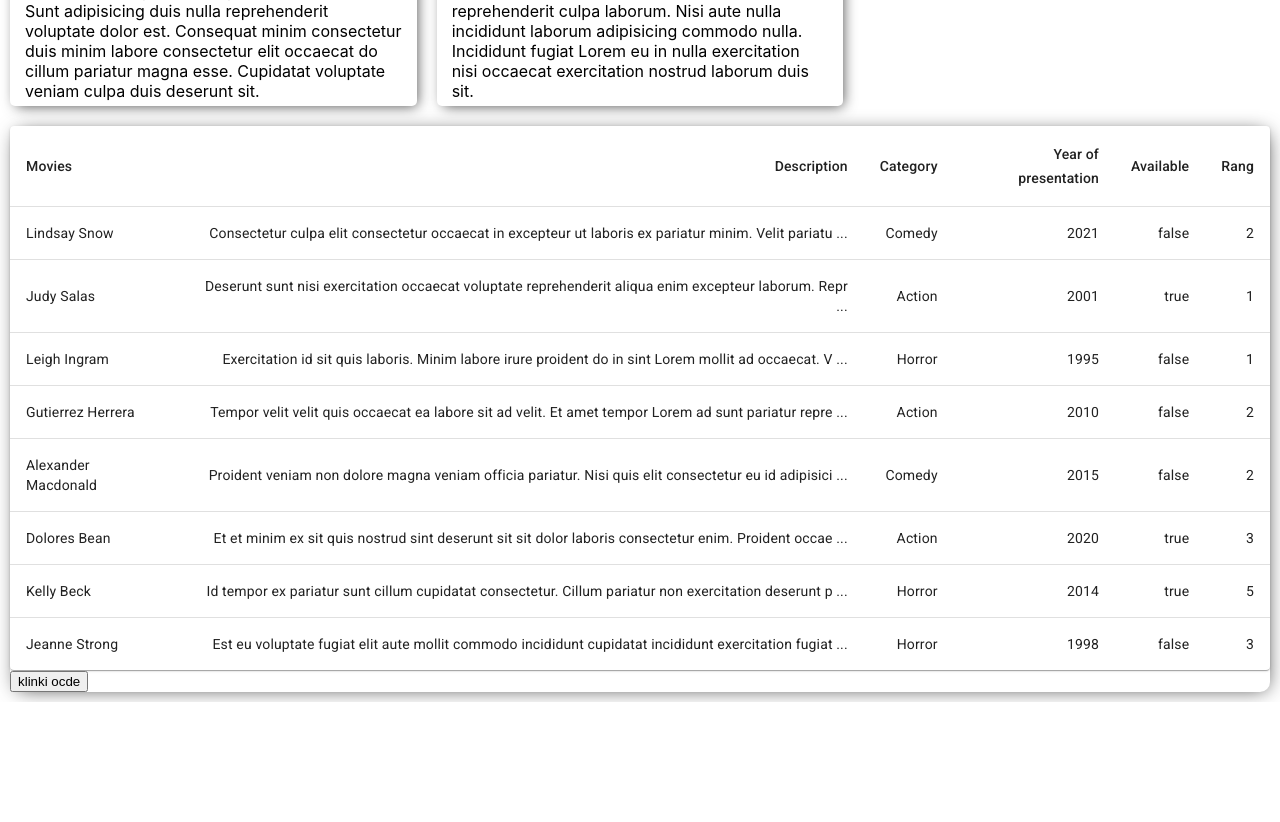
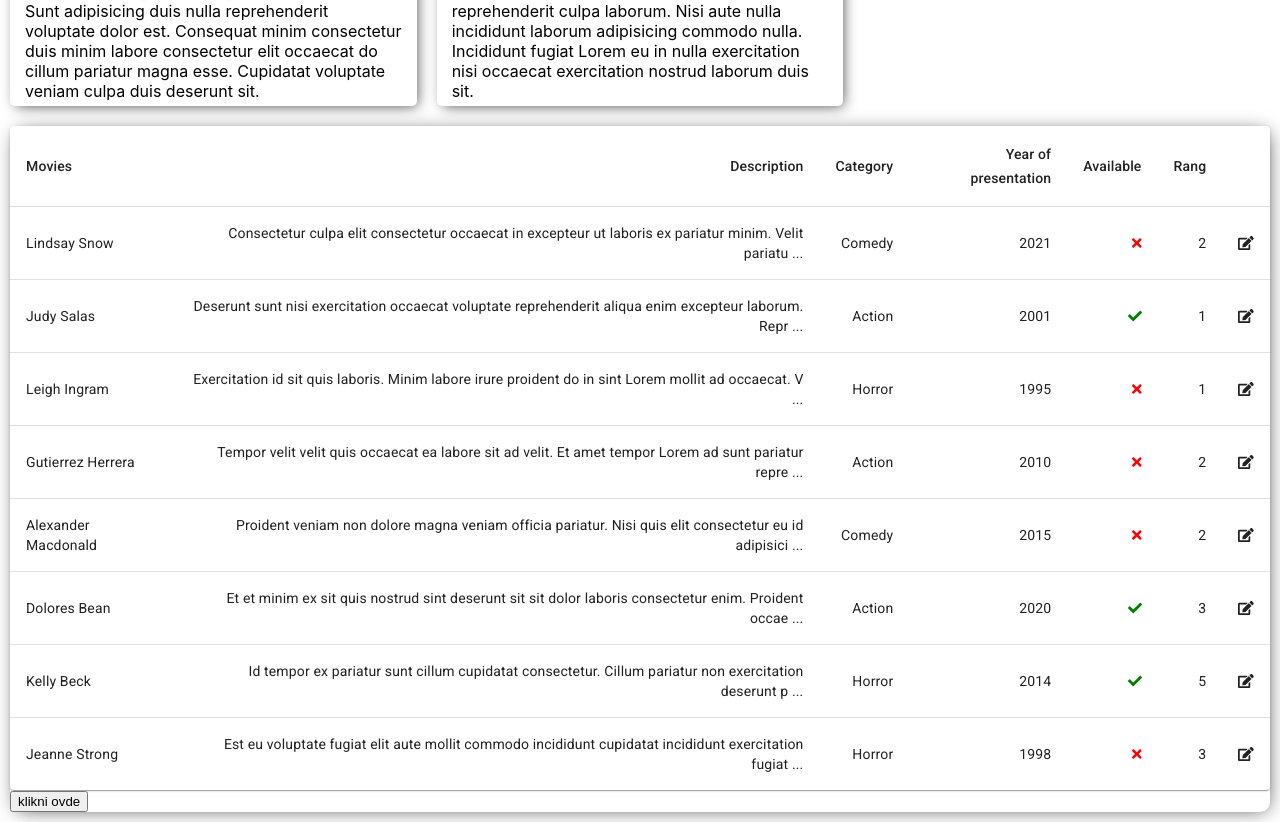
Before and after one commit to NemanjaSupljeglav/infoferc-redux-example, a React (Create React App) app: page / in a window 1280 px wide. Shown: the part 1740-2562 px from the top of the page. Before the commit the page ends 2442 px from the top, so only its background shows below. Built offline with nearby package versions, Linux system fonts and the light colour scheme.

Commit message:
add edit icons

```diff
--- a/package.json
+++ b/package.json
@@ -5,6 +5,11 @@
   "dependencies": {
     "@emotion/react": "^11.7.1",
     "@emotion/styled": "^11.6.0",
+    "@fortawesome/fontawesome-svg-core": "^1.2.36",
+    "@fortawesome/free-brands-svg-icons": "^5.15.4",
+    "@fortawesome/free-regular-svg-icons": "^5.15.4",
+    "@fortawesome/free-solid-svg-icons": "^5.15.4",
+    "@fortawesome/react-fontawesome": "^0.1.16",
     "@material-ui/core": "^4.12.3",
     "@material-ui/icons": "^4.11.2",
     "@mui/lab": "^5.0.0-alpha.66",
--- a/src/components/addNewMovie/addNewMovie.js
+++ b/src/components/addNewMovie/addNewMovie.js
@@ -85,7 +85,7 @@ function AddNewMovie() {
           Add new movie
         </Button>
         <Dialog open={open} onClose={handleClose}>
-          <DialogTitle>Add movie</DialogTitle>
+          <DialogTitle>Add movieee</DialogTitle>
           <DialogContent>
             <DialogContentText>Add your favorite movie.</DialogContentText>
 
--- a/src/components/dialogAddMovie/dialogAddMovie.js
+++ b/src/components/dialogAddMovie/dialogAddMovie.js
@@ -27,6 +27,7 @@ function DialogAddMovie(props) {
     React.useState("");
   const [enteredAvailable, setEnteredAvailable] = React.useState("true");
   const [enteredRang, setEnteredRang] = React.useState(0);
+
   const dispatch = useDispatch();
 
   const handleClickOpen = () => {
@@ -75,7 +76,10 @@ function DialogAddMovie(props) {
     };
     console.log("submit proso", dataMovie);
 
-    dispatch(addNewMovie(dataMovie));
+    {
+      props.addNewOrEdit && dispatch(addNewMovie(dataMovie));
+    }
+
     handleClose();
   };
   return (
--- a/src/components/movieDataTable/movieDataTable.css
+++ b/src/components/movieDataTable/movieDataTable.css
@@ -8,3 +8,11 @@
 .row-edit-table {
   cursor: pointer;
 }
+.row-edit-table:hover {
+  transform: scale(1.5);
+  -moz-box-shadow: 1px 0px 26px 1px rgba(0, 0, 0, 0.75);
+  transition-duration: 0.4s;
+}
+.row-edit-table:hover {
+  transition-duration: 0.4s;
+}
--- a/src/components/movieDataTable/movieDataTable.js
+++ b/src/components/movieDataTable/movieDataTable.js
@@ -6,14 +6,26 @@ import TableContainer from "@mui/material/TableContainer";
 import TableHead from "@mui/material/TableHead";
 import TableRow from "@mui/material/TableRow";
 import Paper from "@mui/material/Paper";
-import { editMovie } from "../../redux/moviesSlice";
+import { getEditMovie } from "../../redux/moviesSlice";
 import { useDispatch } from "react-redux";
 import "./movieDataTable.css";
-
-
-function createData(movies, description, category, year, available, rang) {
-  return { movies, description, category, year, available, rang };
+import { FontAwesomeIcon } from "@fortawesome/react-fontawesome";
+import { faCheck, faTimes, faEdit } from "@fortawesome/free-solid-svg-icons";
+function createData(movies, description, category, year, available, rang, id) {
+  return { movies, description, category, year, available, rang, id };
 }
+let a = {
+  title: "Nemanja Snow",
+  describe:
+    "Opis neki culpa elit consectetur occaecat in excepteur ut laboris ex pariatur minim. Velit pariatur laborum qui ullamco est sit Lorem commodo deserunt non mollit veniam. Ipsum officia incididunt nulla ut nostrud laboris esse reprehenderit dolor aliqua dolore. Ullamco et occaecat minim irure pariatur esse.\r\n",
+  date: "19994",
+  type: "Comedy",
+  rang: 2,
+  isActive: false,
+  id: 1,
+  picture:
+    "https://upload.wikimedia.org/wikipedia/sh/0/02/Spider-Man_2_Poster.jpg",
+};
 function MovieDataTable(props) {
   const rows = [
     props.movies.map((movie) =>
@@ -23,7 +35,8 @@ function MovieDataTable(props) {
         movie.type,
         movie.date,
         movie.isActive,
-        movie.rang
+        movie.rang,
+        movie.id
       )
     ),
   ];
@@ -41,6 +54,7 @@ function MovieDataTable(props) {
                 <TableCell align="right">Year of presentation</TableCell>
                 <TableCell align="right">Available</TableCell>
                 <TableCell align="right">Rang</TableCell>
+                <TableCell align="right"></TableCell>
               </TableRow>
             </TableHead>
 
@@ -49,10 +63,6 @@ function MovieDataTable(props) {
                 <TableRow
                   key={row.movies}
                   sx={{ "&:last-child td, &:last-child th": { border: 0 } }}
-                  onClick={() => {
-                    console.log(row.movies);
-                  }}
-                  className="row-edit-table"
                 >
                   <TableCell component="th" scope="row">
                     {row.movies}
@@ -61,17 +71,41 @@ function MovieDataTable(props) {
                   <TableCell align="right">{row.category}</TableCell>
                   <TableCell align="right">{row.year}</TableCell>
                   <TableCell align="right">
-                    {row.available && "true"}
-                    {!row.available && "false"}
+                    {row.available && (
+                      <FontAwesomeIcon icon={faCheck} color="green" />
+                    )}
+                    {!row.available && (
+                      <FontAwesomeIcon icon={faTimes} color="red" />
+                    )}
                   </TableCell>
                   <TableCell align="right">{row.rang}</TableCell>
+                  <TableCell align="right">
+                    {" "}
+                    <FontAwesomeIcon
+                      icon={faEdit}
+                      className="row-edit-table"
+                      onClick={() => {
+                        props.setAddNewOrEdit(false);
+                        props.setOpen(true);
+                        dispatch(getEditMovie(row.id));
+                      }}
+                    />
+                  </TableCell>
                 </TableRow>
               ))}
             </TableBody>
           </Table>
         </TableContainer>
       )}
-      <button onClick={() => { dispatch(editMovie()) }}>klinki ocde</button>
+      <button
+        onClick={() => {
+          props.setAddNewOrEdit(false);
+          props.setOpen(true);
+          dispatch(getEditMovie(2));
+        }}
+      >
+        klikni ovde
+      </button>
     </div>
   );
 }
--- a/src/pages/Dashboard.js
+++ b/src/pages/Dashboard.js
@@ -7,6 +7,7 @@ import DialogAddMovie from "../components/dialogAddMovie/dialogAddMovie";
 import MovieDataTable from "../components/movieDataTable/movieDataTable";
 function Dashboard() {
   const [open, setOpen] = useState(false);
+  const [addNewOrEdit, setAddNewOrEdit] = useState(true);
   const count = useSelector((state) => state.movies.value);
   const dispatch = useDispatch();
   const movies = useSelector((state) => state.movies.movies);
@@ -19,7 +20,11 @@ function Dashboard() {
   }, []);
   return (
     <div className="wrapper-all">
-      <DialogAddMovie setOpen={setOpen} open={open} />
+      <DialogAddMovie
+        setOpen={setOpen}
+        open={open}
+        addNewOrEdit={addNewOrEdit}
+      />
       <div className="app-wrapper">
         {movies.map((movie) => (
           <PostCard
@@ -35,7 +40,12 @@ function Dashboard() {
         ))}
         <div></div>
       </div>
-      <MovieDataTable movies={movies} />
+      <MovieDataTable
+        movies={movies}
+        setOpen={setOpen}
+        open={open}
+        setAddNewOrEdit={setAddNewOrEdit}
+      />
     </div>
   );
 }
--- a/src/redux/moviesSlice.js
+++ b/src/redux/moviesSlice.js
@@ -1,10 +1,11 @@
 import { createSlice } from "@reduxjs/toolkit";
 import api from "../API/api.json";
-const b = api
+const b = api;
 export const moviesSlice = createSlice({
   name: "movies",
   initialState: {
     movies: [],
+    movieForEdit: [],
   },
   reducers: {
     getMovies: (state) => {
@@ -14,11 +15,20 @@ export const moviesSlice = createSlice({
       state.movies = [payload].concat(api);
       console.log("proslo");
     },
-    editMovie: (state) => {
-      console.log("api")
-      console.log(api[1])
-      console.log("api")
-      state.movies = api.slice(1)
+    editMovie: (state, { payload }) => {
+      console.log("api");
+      console.log("api");
+      let updateData = [payload].concat(api.slice(3));
+
+      console.log(api.slice(0, 2));
+
+      state.movies = [].concat(updateData);
+    },
+    getEditMovie: (state, { payload }) => {
+      state.movieForEdit = api.filter(function (movie) {
+        return movie.id == payload;
+      });
+      console.log(state.movieForEdit);
     },
   },
 });
@@ -47,6 +57,7 @@ export const FetchMovie = () => {
 
 */
 // Action creators are generated for each case reducer function
-export const { getMovies, addNewMovie, editMovie } = moviesSlice.actions;
+export const { getMovies, addNewMovie, editMovie, getEditMovie } =
+  moviesSlice.actions;
 
 export default moviesSlice.reducer;
```
Also changed, not shown: 1 other file (tests, documents, lock files or other folders).
